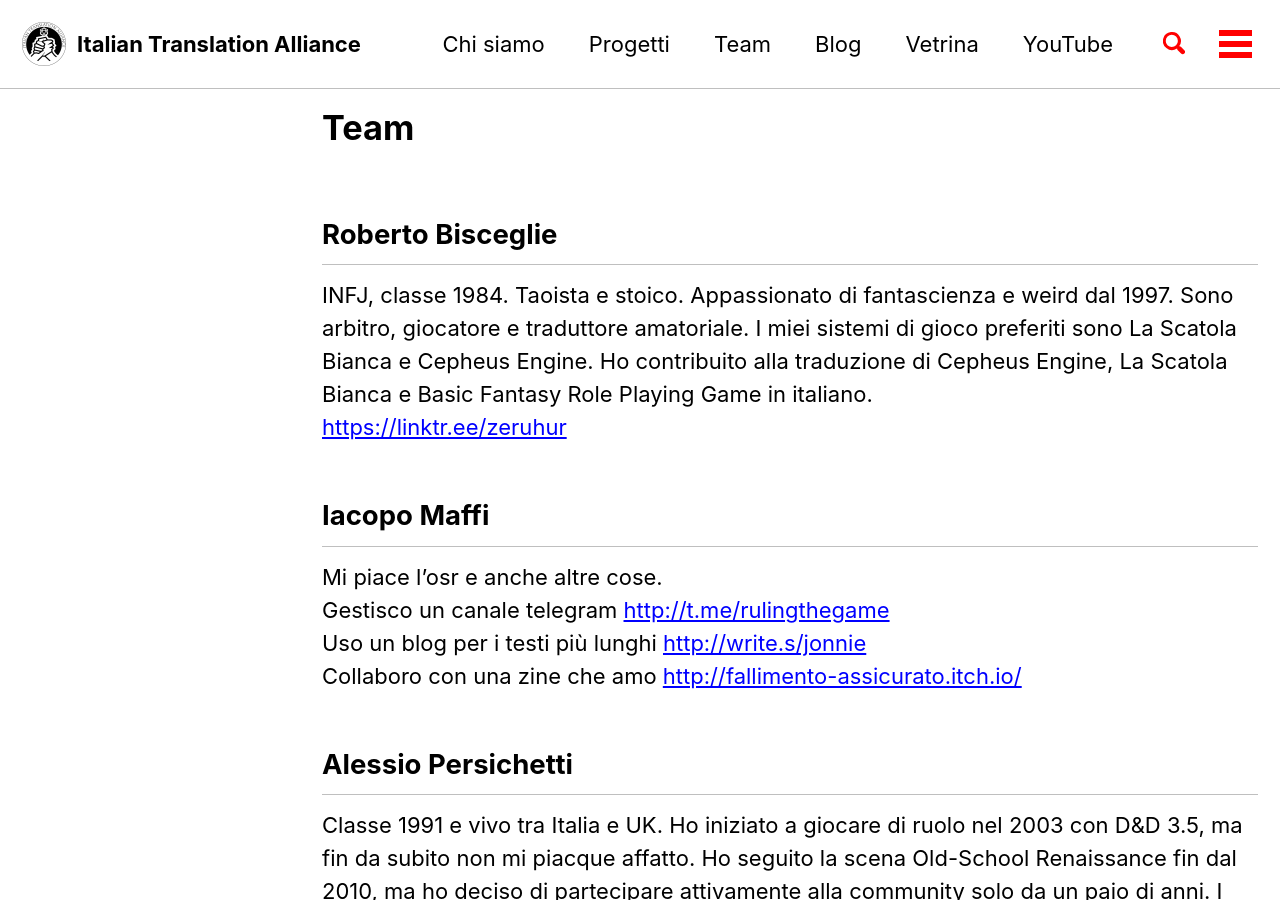
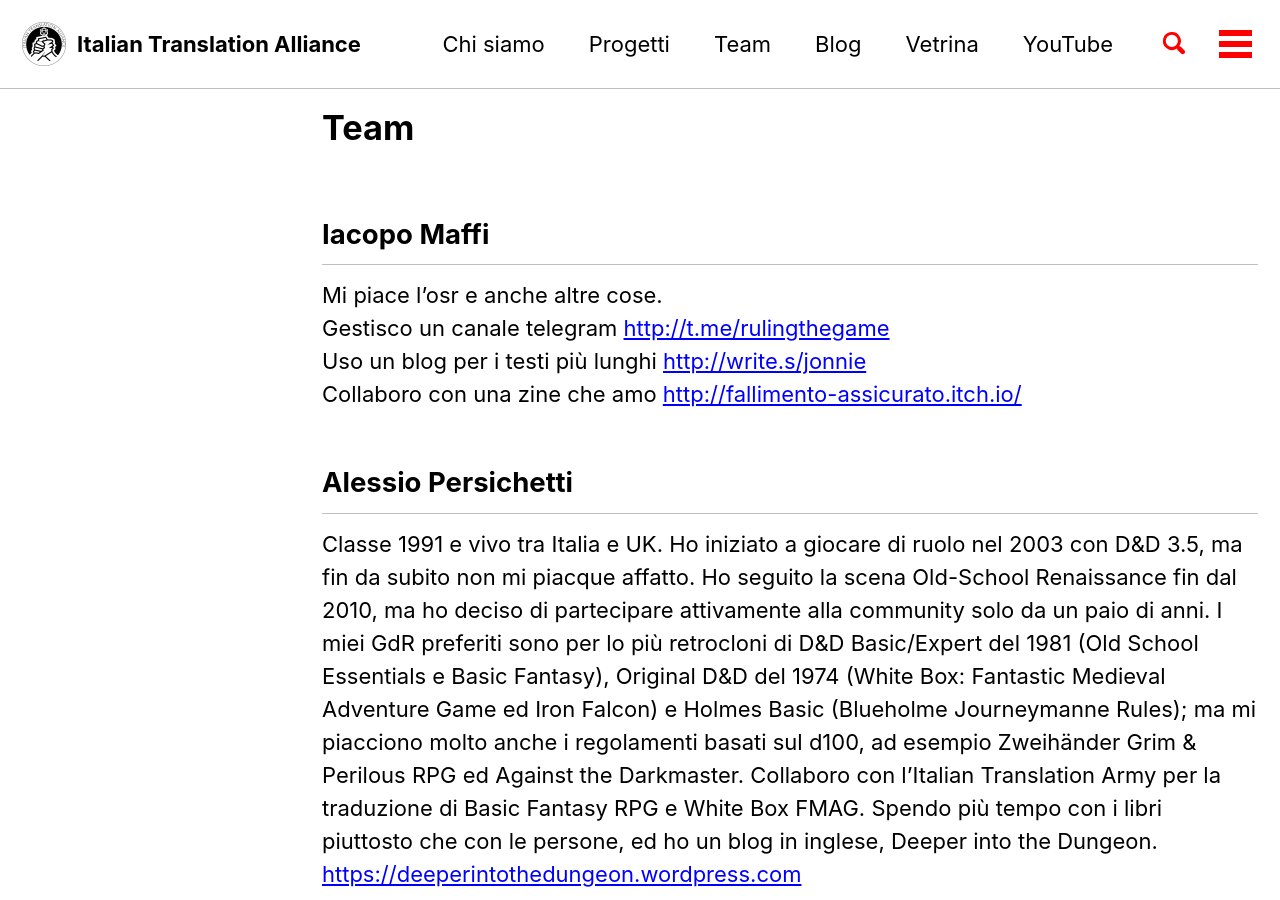
Before and after one commit to Italian-Translation-Alliance/italian-translation-alliance.github.io, a Jekyll site: the page built from pages/team.md, in a window 1280 px wide and 900 px high. Built offline with Jekyll 4.4.1, drawn with Linux system fonts in a browser that asks for light colours; cached includes are drawn as plain includes; comment, search, counter and statistics services are not loaded.

Commit message:
Update team.md

```diff
--- a/pages/team.md
+++ b/pages/team.md
@@ -4,10 +4,6 @@
 title: Team
 permalink: "/team/"
 ---
-
-## Roberto Bisceglie
-INFJ, classe 1984. Taoista e stoico. Appassionato di fantascienza e weird dal 1997. Sono arbitro, giocatore e traduttore amatoriale. I miei sistemi di gioco preferiti sono La Scatola Bianca e Cepheus Engine. Ho contribuito alla traduzione di Cepheus Engine, La Scatola Bianca e Basic Fantasy Role Playing Game in italiano.
-[https://linktr.ee/zeruhur](https://linktr.ee/zeruhur)
 
 ## Iacopo Maffi
 Mi piace l'osr e anche altre cose.
```
